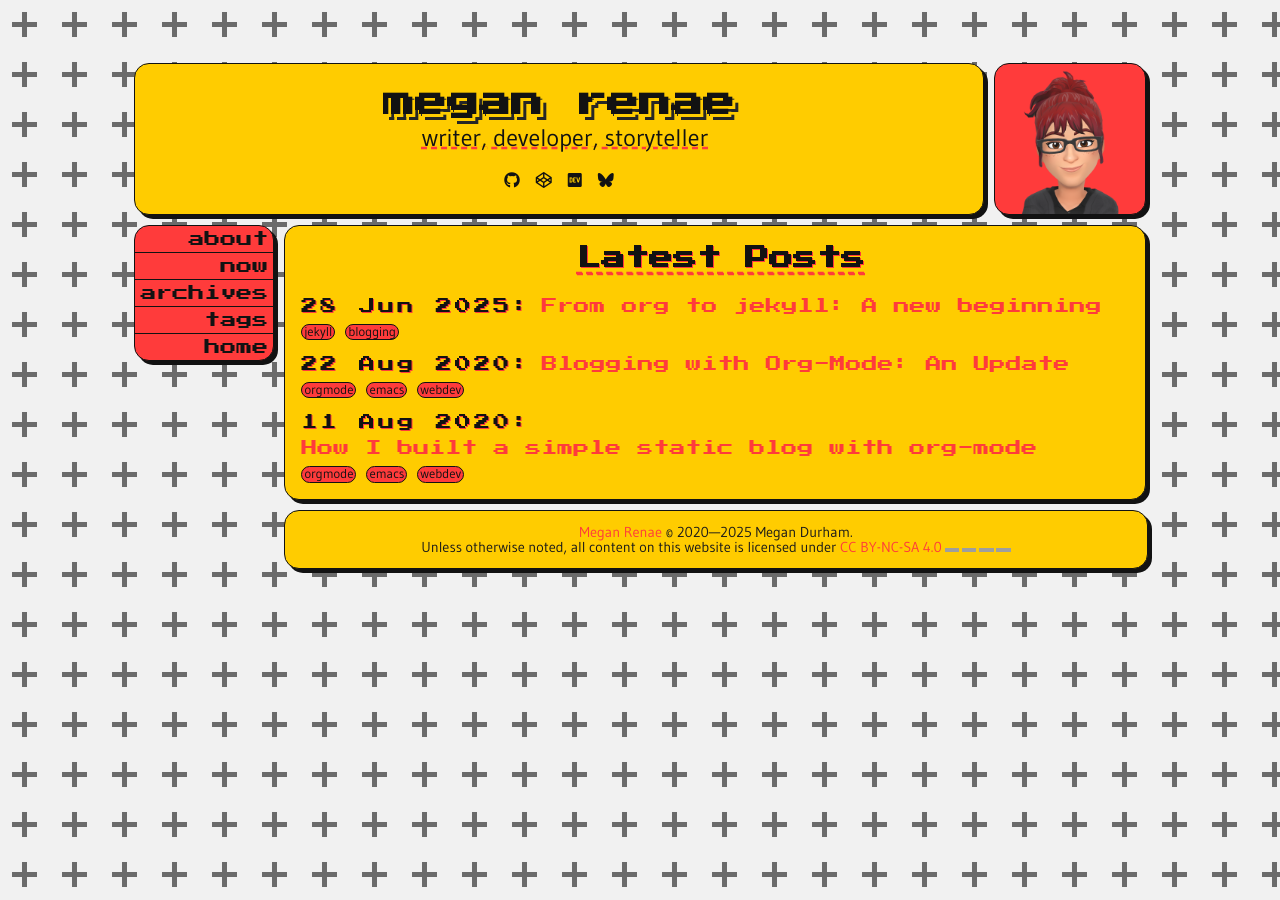
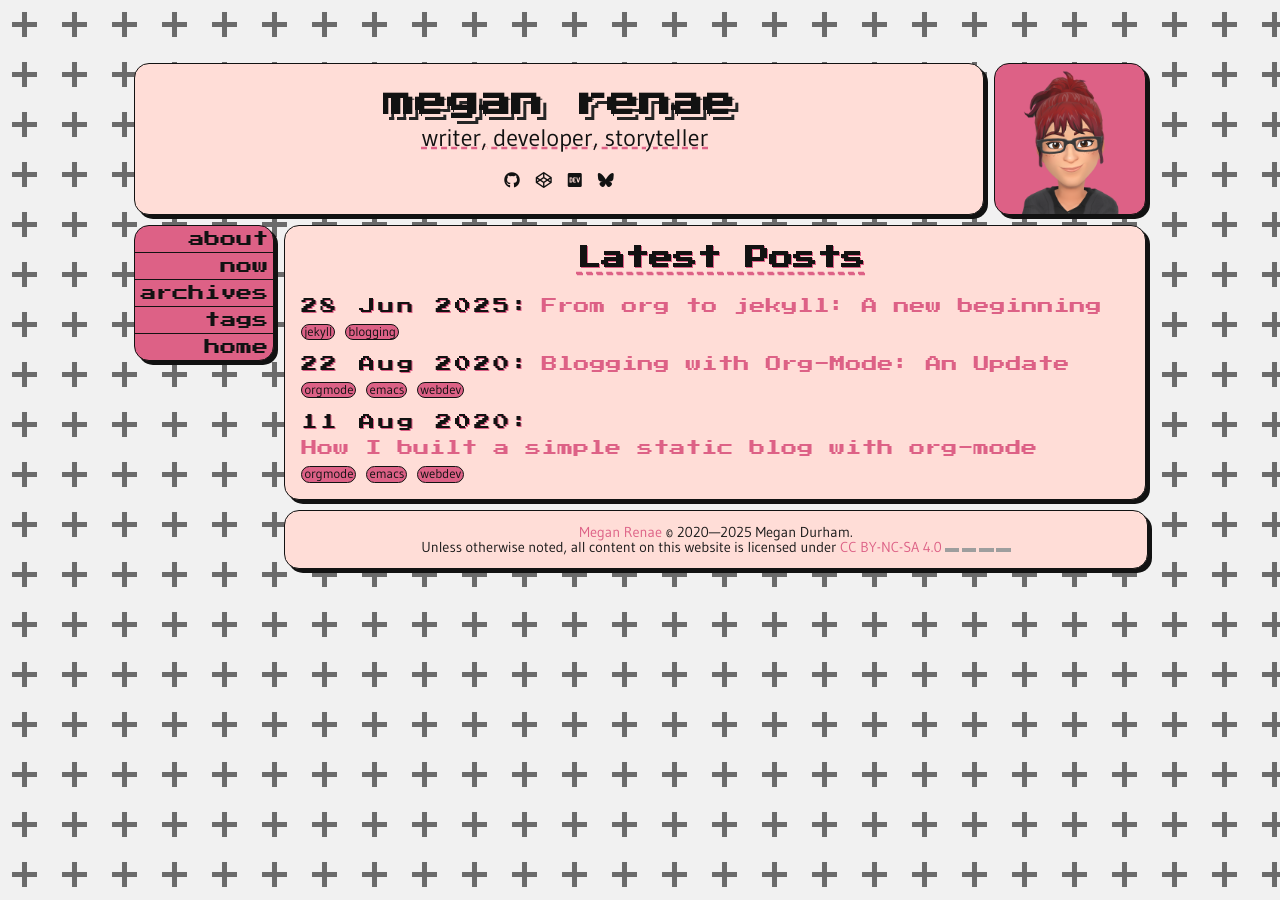
Before and after one commit to meganrenae21/blog, a Jekyll site: the page built from index.html, in a window 1280 px wide. Built offline with Jekyll 4.4.1, drawn with Linux system fonts in a browser that asks for light colours; nearby versions of some CDN libraries; grey boxes are pictures that could not be loaded.

Commit message:
changing colors

```diff
--- a/_sass/main.scss
+++ b/_sass/main.scss
@@ -8,9 +8,9 @@
   --subtle-grey: #6b6b6b;
   --grey-white: #f1f1f1;
   --bright-white: #f7f7f7;
-  --accent-red: #ff3b3b;
+  --accent-red: #DD6186;
   --accent-cyan: #00e0ff;
-  --accent-yellow: #ffcc00;
+  --accent-yellow: #ffddd7;
   --accent-green: #aaff00;
   --title-font: "Press Start 2P", system-ui;
   --text-font: "Gudea", sans-serif;
```
Also changed, not shown: 2 other files.
